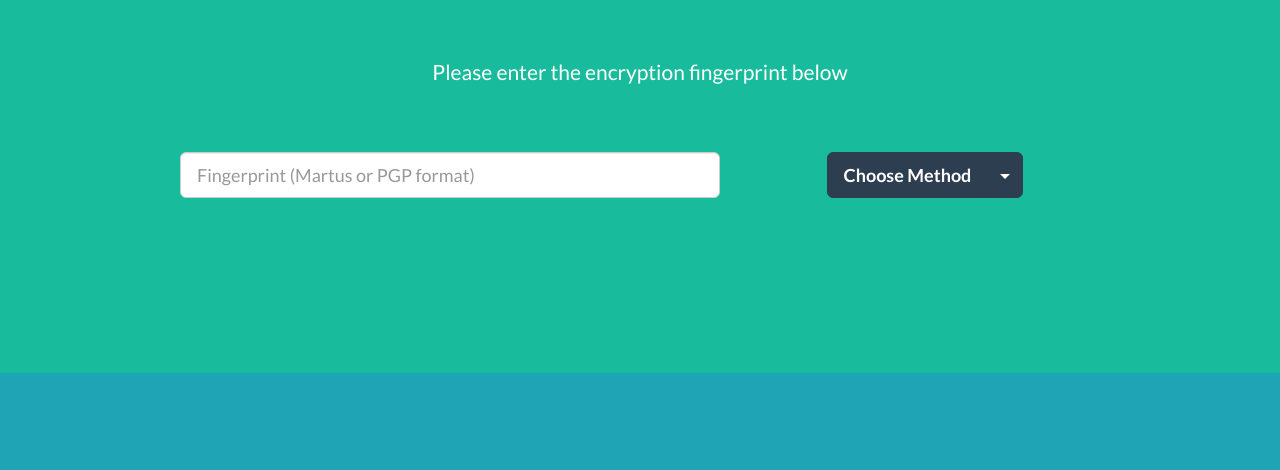
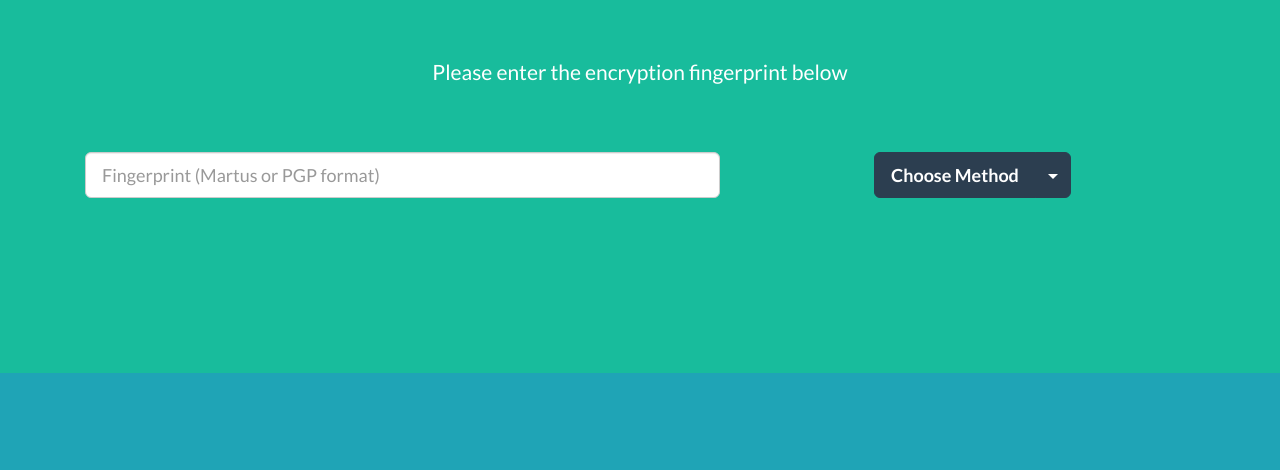
Before and after one commit to johnhbenetech/AuthNew, a website: page index.html in a window 1280 px wide. Shown: the part 299-769 px from the top of the page. Drawn offline with nearby package versions, Linux system fonts and the light colour scheme; no server answers.

Commit message:
Column spacing

```diff
--- a/index.html
+++ b/index.html
@@ -107,11 +107,11 @@
 					<div class="col-lg-12">
 						<form id="fingerprintForm" autocomplete="off">
 							<div class="form-group">
-								<div class="col-md-6 col-md-offset-1">
+								<div class="col-md-7">
 									<input type="text" class="form-control input-lg" name="fingerprint" placeholder="Fingerprint (Martus or PGP format)"></input>
 								</div>
 
-								<div class="col-md-4">
+								<div class="col-md-5">
 
 									<div class="btn-group" role="group" aria-label="Choose Representation">
 										<button id="current-encoding-name" type="button" class="btn btn-primary btn-lg">Choose Method</button>
```
